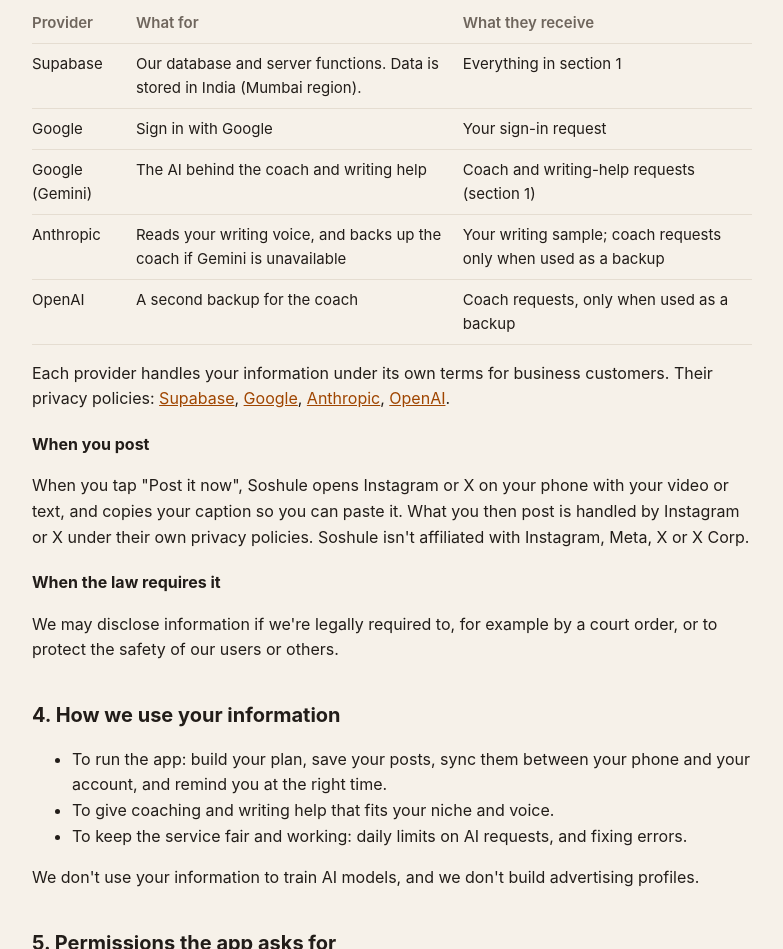
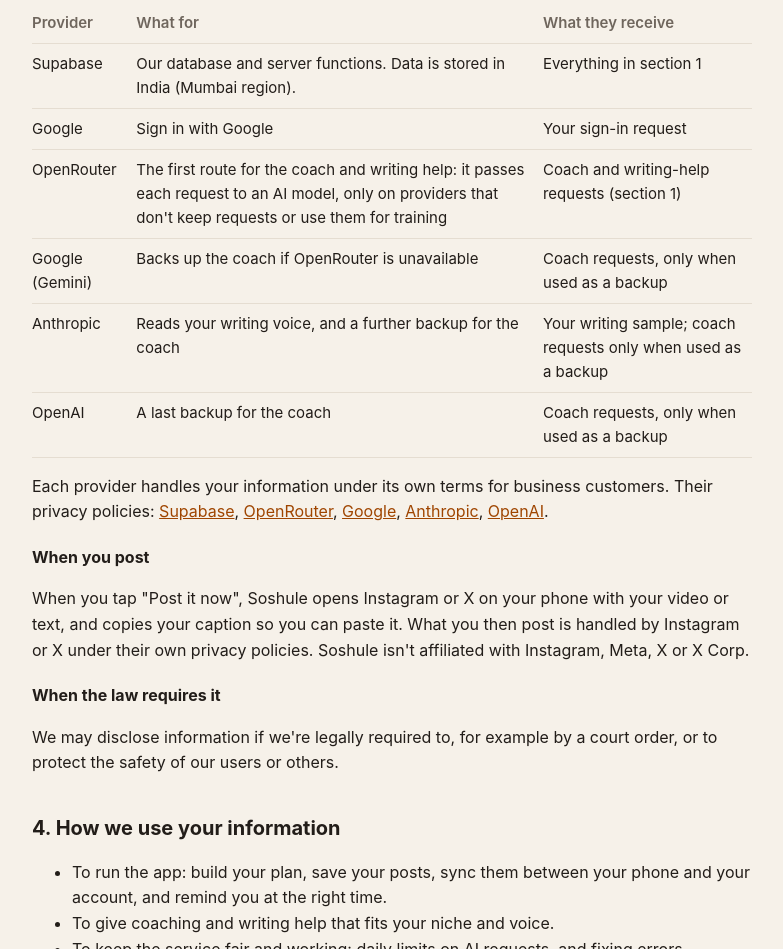
Before and after one commit to pranjulflows/soshule-legal, a plain HTML site: page privacy.html in a window 1280 px wide. Shown: the part 1756-2705 px from the top of the page, without its empty margins (248-1031 px from the left). Drawn offline with Linux system fonts and the light colour scheme.

Commit message:
OpenRouter first for the coach, on providers that keep nothing
Section 2's table: OpenRouter passes coach requests to an AI model only
on providers that don't keep them or train on them, then Gemini,
Anthropic and OpenAI as backups. Adds OpenRouter's privacy policy link.

```diff
--- a/privacy.html
+++ b/privacy.html
@@ -84,11 +84,12 @@
   <tr><th>Provider</th><th>What for</th><th>What they receive</th></tr>
   <tr><td>Supabase</td><td>Our database and server functions. Data is stored in India (Mumbai region).</td><td>Everything in section 1</td></tr>
   <tr><td>Google</td><td>Sign in with Google</td><td>Your sign-in request</td></tr>
-  <tr><td>Google (Gemini)</td><td>The AI behind the coach and writing help</td><td>Coach and writing-help requests (section 1)</td></tr>
-  <tr><td>Anthropic</td><td>Reads your writing voice, and backs up the coach if Gemini is unavailable</td><td>Your writing sample; coach requests only when used as a backup</td></tr>
-  <tr><td>OpenAI</td><td>A second backup for the coach</td><td>Coach requests, only when used as a backup</td></tr>
+  <tr><td>OpenRouter</td><td>The first route for the coach and writing help: it passes each request to an AI model, only on providers that don't keep requests or use them for training</td><td>Coach and writing-help requests (section 1)</td></tr>
+  <tr><td>Google (Gemini)</td><td>Backs up the coach if OpenRouter is unavailable</td><td>Coach requests, only when used as a backup</td></tr>
+  <tr><td>Anthropic</td><td>Reads your writing voice, and a further backup for the coach</td><td>Your writing sample; coach requests only when used as a backup</td></tr>
+  <tr><td>OpenAI</td><td>A last backup for the coach</td><td>Coach requests, only when used as a backup</td></tr>
 </table>
-<p>Each provider handles your information under its own terms for business customers. Their privacy policies: <a href="https://supabase.com/privacy">Supabase</a>, <a href="https://policies.google.com/privacy">Google</a>, <a href="https://www.anthropic.com/legal/privacy">Anthropic</a>, <a href="https://openai.com/policies/privacy-policy/">OpenAI</a>.</p>
+<p>Each provider handles your information under its own terms for business customers. Their privacy policies: <a href="https://supabase.com/privacy">Supabase</a>, <a href="https://openrouter.ai/privacy">OpenRouter</a>, <a href="https://policies.google.com/privacy">Google</a>, <a href="https://www.anthropic.com/legal/privacy">Anthropic</a>, <a href="https://openai.com/policies/privacy-policy/">OpenAI</a>.</p>
 
 <h3>When you post</h3>
 <p>When you tap "Post it now", Soshule opens Instagram or X on your phone with your video or text, and copies your caption so you can paste it. What you then post is handled by Instagram or X under their own privacy policies. Soshule isn't affiliated with Instagram, Meta, X or X Corp.</p>
```
